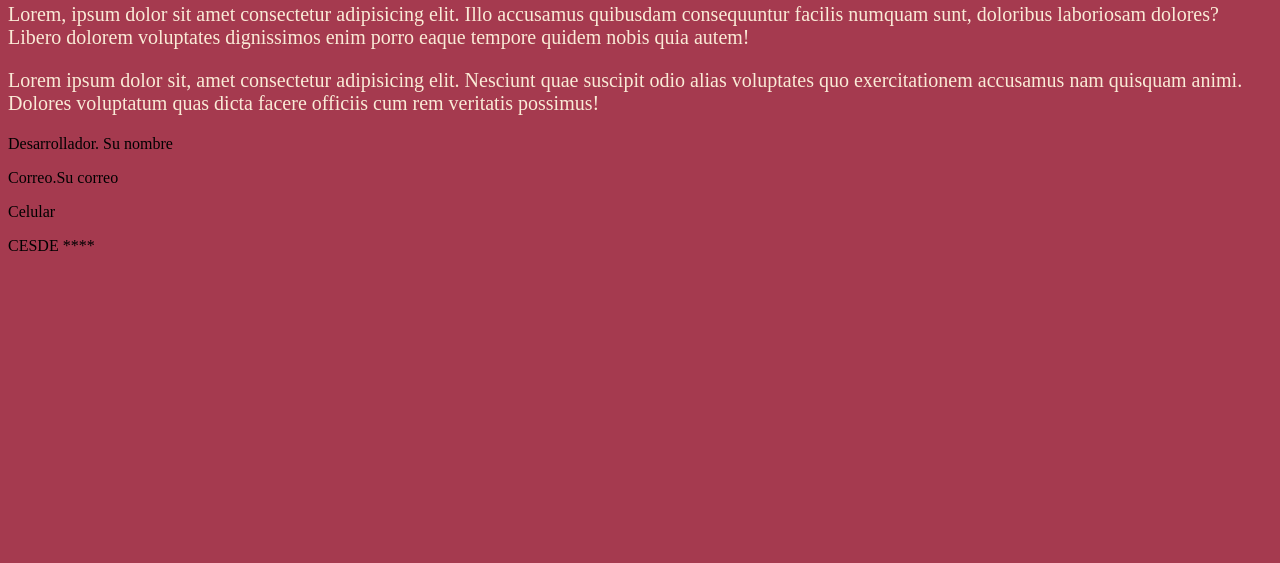
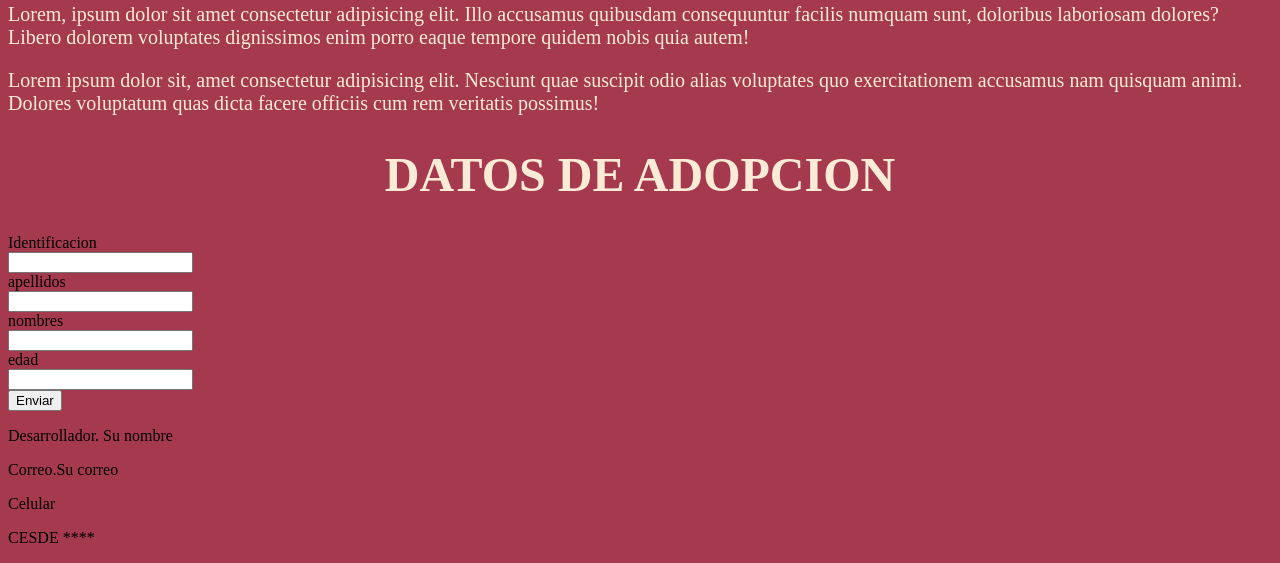
Before and after one commit to cesaragudelo/NuevasTecno_AdopcionPerros, a plain HTML site: page index.html in a window 1280 px wide. Shown: the part 871-1434 px from the top of the page. Before the commit the page ends 1142 px from the top, so only its background shows below. Drawn offline with Linux system fonts and the light colour scheme.

Commit message:
formulario sin diseño

```diff
--- a/index.html
+++ b/index.html
@@ -27,7 +27,21 @@
             <p class="fotosTxt">Lorem ipsum dolor sit, amet consectetur adipisicing elit. Nesciunt quae suscipit odio alias voluptates quo exercitationem accusamus nam quisquam animi. Dolores voluptatum quas dicta facere officiis cum rem veritatis possimus!
                 </p>
         </section>
+        <secttion class="form">
+            <form action="">
+            <h1>DATOS DE ADOPCION</h1>
+            <label for="">Identificacion</label><br>
+            <input type="text" name="" id=""><br>
+            <label for="">apellidos</label><br>
+            <input type="text" name="" id=""><br>
+            <label for="">nombres</label><br>
+            <input type="text" name="" id=""><br>
+            <label for="">edad</label><br>
+            <input type="number" name="" id=""><br>
 
+            <input type="submit" value="Enviar">
+        </form>
+        </secttion>
 
     </main>
     <footer>
```
